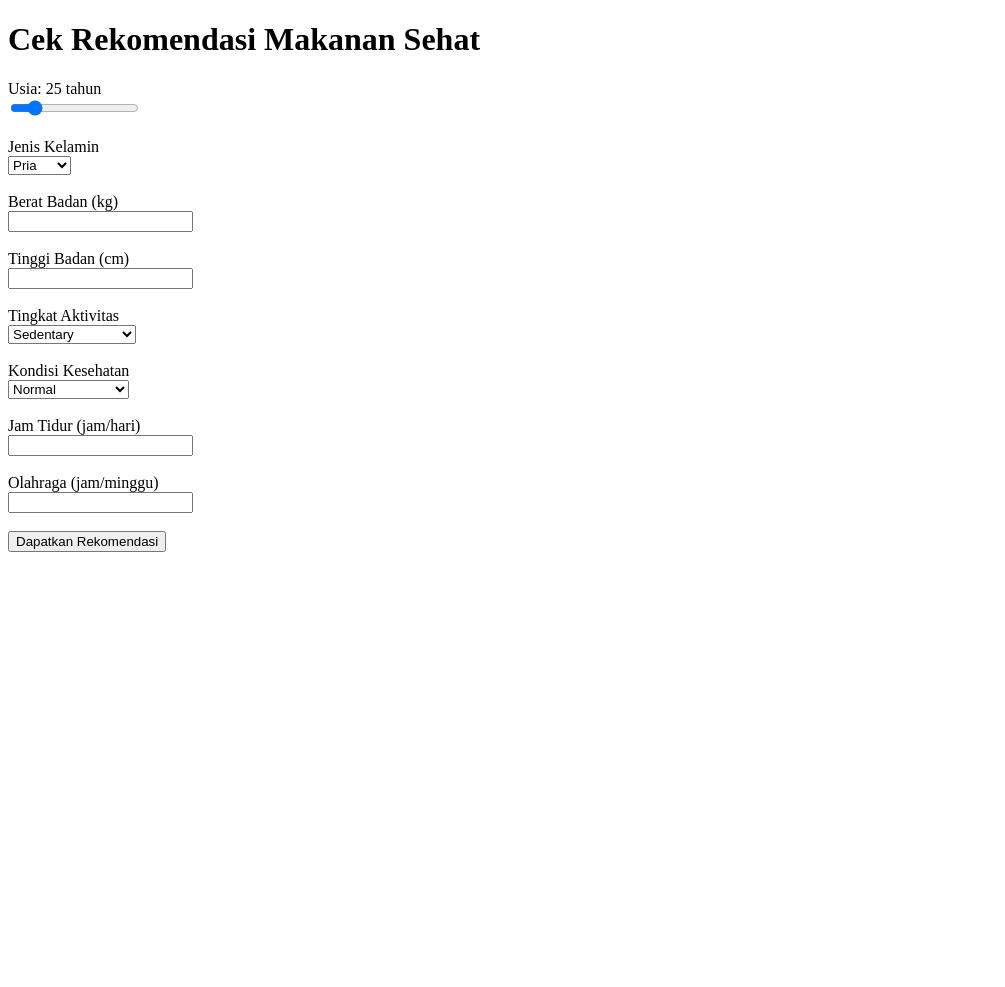
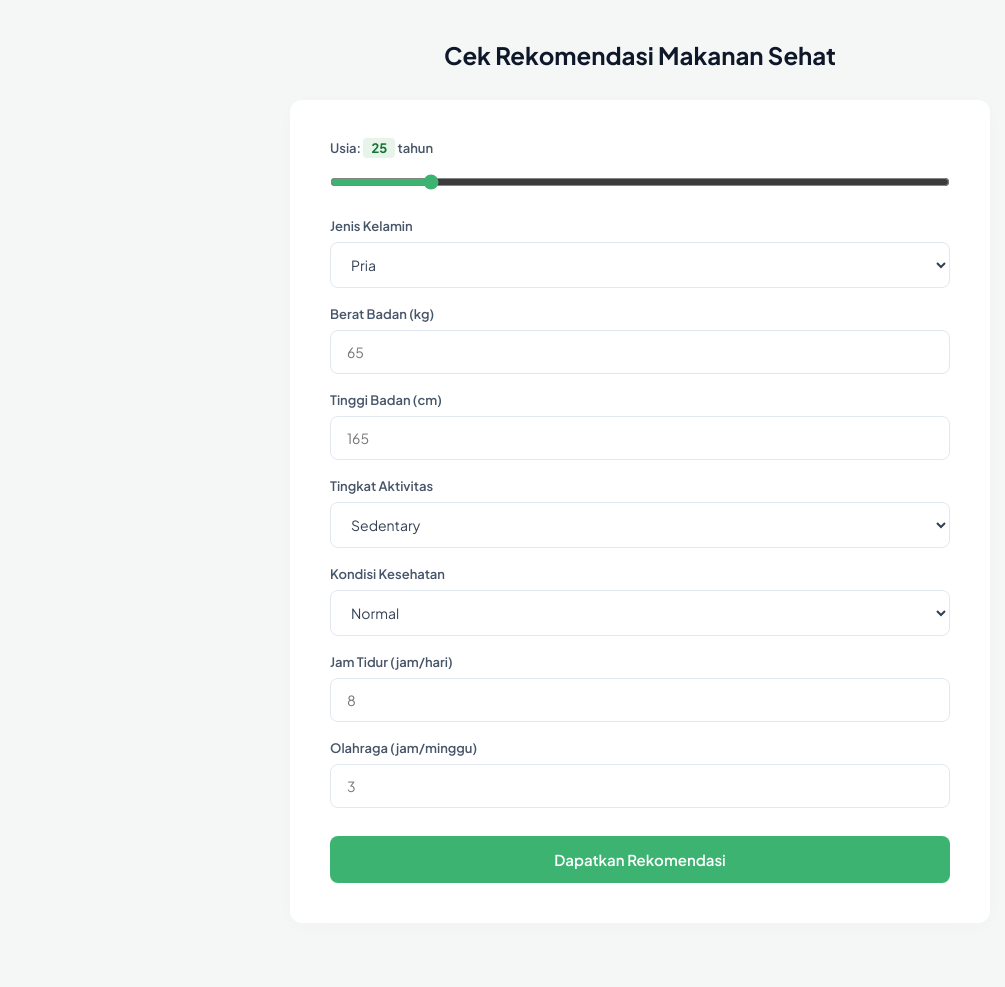
Before and after one commit to Klvindtya/healthy_food_recommendation_website, a Flask app: page / in a window 1280 px wide. Shown: the whole page, without its empty margins (0-1005 px from the left). Before the commit the page ends 552 px from the top, so only its background shows below. Run offline with Flask 3, Linux system fonts and the light colour scheme; parts of the project's set-up code (start-up, migrations or seed data) failed here and were passed over.

Commit message:
Memperbarui tampilan website dan style CSS

```diff
--- a/static/style.css
+++ b/static/style.css
@@ -0,0 +1,383 @@
+/* ==========================================================================
+   1. RESET GLOBAL & BASE STYLES
+   ========================================================================== */
+@import url('https://fonts.googleapis.com/css2?family=Plus+Jakarta+Sans:wght@400;500;600;700&display=swap');
+
+* {
+    margin: 0;
+    padding: 0;
+    box-sizing: border-box;
+    font-family: 'Plus Jakarta Sans', sans-serif;
+}
+
+body {
+    background-color: #f4f7f6;
+    color: #1e293b;
+    padding: 40px 20px;
+    min-height: 100vh;
+    display: flex;
+    flex-direction: column;
+    align-items: center;
+}
+
+h1 {
+    color: #0f172a;
+    font-size: 24px;
+    font-weight: 700;
+    margin-bottom: 30px;
+    text-align: center;
+}
+
+h3 {
+    color: #0f172a;
+    font-size: 18px;
+    margin: 24px 0 12px 0;
+}
+
+/* ==========================================================================
+   2. FORM LAYOUT FIX (SINKRONISASI COCOK UNTUK STRUKTUR BAWAAN INDEX)
+   ========================================================================== */
+#foodForm {
+    background: #ffffff;
+    padding: 40px;
+    border-radius: 12px;
+    box-shadow: 0 4px 20px rgba(0, 0, 0, 0.02);
+    width: 100%;
+    max-width: 700px;
+    margin-bottom: 24px;
+
+    /* Menggunakan Flexbox searah kolom agar berurutan lurus sempurna kebawah */
+    display: flex;
+    flex-direction: column;
+}
+
+/* Menghilangkan fungsi tag <br> bawaan agar tidak merusak jarak antar-baris */
+#foodForm br {
+    display: none;
+}
+
+/* Memberikan jarak renggang yang seragam untuk setiap label */
+#foodForm label {
+    font-size: 13px;
+    font-weight: 600;
+    color: #475569;
+    margin-top: 18px;
+    margin-bottom: 8px;
+    display: block;
+}
+
+/* Khusus label pertama (Usia) agar tidak terlalu menempel ke atas */
+#foodForm label:first-of-type {
+    margin-top: 0;
+}
+
+/* Pengaturan Input Angka & Select Box agar Sejajar Rata Kanan-Kiri */
+input[type="number"],
+select {
+    width: 100%;
+    padding: 12px 16px;
+    border: 1px solid #e2e8f0;
+    border-radius: 8px;
+    font-size: 14px;
+    outline: none;
+    background-color: #fff;
+    color: #334155;
+    transition: all 0.2s ease;
+    display: block;
+}
+
+/* Efek fokus input box */
+input[type="number"]:focus,
+select:focus {
+    border-color: #3cb371;
+    box-shadow: 0 0 0 3px rgba(60, 179, 113, 0.1);
+}
+
+/* Range Slider Usia */
+input[type="range"] {
+    width: 100%;
+    accent-color: #3cb371;
+    margin-top: 10px;
+    margin-bottom: 10px;
+    display: block;
+}
+
+#ageValue {
+    background-color: #e6f4ea;
+    color: #137333;
+    padding: 2px 8px;
+    border-radius: 4px;
+    font-weight: 700;
+}
+
+/* Tombol Submit Hijau Sesuai Mockup */
+button[type="submit"] {
+    background-color: #3cb371;
+    color: #ffffff;
+    border: none;
+    padding: 14px;
+    border-radius: 8px;
+    font-size: 15px;
+    font-weight: 600;
+    cursor: pointer;
+    margin-top: 28px;
+    width: 100%;
+    transition: background-color 0.2s;
+}
+
+button[type="submit"]:hover {
+    background-color: #2e8b57;
+}
+
+/* Status Loading */
+#loading {
+    font-weight: 600;
+    color: #475569;
+    margin: 20px 0;
+    text-align: center;
+}
+
+/* ==========================================================================
+   3. RESULT CONTAINER & TABLE RESPONSIVE
+   ========================================================================== */
+#resultArea {
+    width: 100%;
+    max-width: 1000px;
+}
+
+#resultArea table {
+    width: 100%;
+    border-collapse: collapse;
+    background: #ffffff;
+    border-radius: 8px;
+    overflow: hidden;
+    box-shadow: 0 4px 6px -1px rgba(0, 0, 0, 0.05);
+    border: none;
+    margin-top: 15px;
+}
+
+#resultArea th {
+    background-color: #f1f5f9;
+    color: #475569;
+    font-size: 12px;
+    font-weight: 700;
+    text-transform: uppercase;
+    padding: 14px;
+    border-bottom: 2px solid #e2e8f0;
+}
+
+#resultArea td {
+    padding: 14px;
+    font-size: 13.5px;
+    color: #334155;
+    border-bottom: 1px solid #f1f5f9;
+    text-align: center;
+}
+
+/* ==========================================================================
+   4. CHART CONTAINER (Mencegah Grafik Meluap Saat Zoom 100%)
+   ========================================================================== */
+#chartArea {
+    width: 100%;
+    max-width: 1000px;
+}
+
+#chartArea > div[style*="display:flex"] {
+    display: grid !important;
+    grid-template-columns: repeat(3, 1fr) !important;
+    gap: 20px !important;
+}
+
+#chartArea > div[style*="display:flex"] > div {
+    background: #ffffff;
+    padding: 20px;
+    border-radius: 12px;
+    box-shadow: 0 4px 6px -1px rgba(0, 0, 0, 0.05);
+    flex: none !important;
+    width: 100% !important;
+    min-width: 0 !important;
+}
+
+#chartArea h4 {
+    font-size: 13px;
+    color: #475569;
+    margin-bottom: 16px;
+    text-align: center;
+    text-transform: uppercase;
+    letter-spacing: 0.5px;
+}
+
+canvas {
+    max-height: 200px !important;
+    width: 100% !important;
+}
+
+/* Media Query untuk Tablet / Layar Kecil */
+@media (max-width: 900px) {
+    #chartArea > div[style*="display:flex"] {
+        grid-template-columns: 1fr !important;
+    }
+}
+
+/* ==========================================================================
+   DYNAMICS LOADING SCREEN OVERLAY (image_0bf4d0.png)
+   ========================================================================== */
+#dynamicLoadingOverlay {
+    position: fixed;
+    top: 0;
+    left: 0;
+    width: 100vw;
+    height: 100vh;
+    background-color: #f4fcf9; /* Nuansa sage green sangat cerah sesuai gambar */
+    z-index: 9999;
+    display: flex;
+    justify-content: center;
+    align-items: center;
+    padding: 20px;
+}
+
+.loading-container {
+    text-align: center;
+    width: 100%;
+    max-width: 480px;
+}
+
+/* Animasi Spinner Daun */
+.loading-logo-animation {
+    position: relative;
+    width: 80px;
+    height: 80px;
+    margin: 0 auto 24px auto;
+    display: flex;
+    justify-content: center;
+    align-items: center;
+}
+
+.pulse-ring {
+    position: absolute;
+    width: 100%;
+    height: 100%;
+    border: 2px solid #3cb371;
+    border-radius: 50%;
+    background-color: rgba(60, 179, 113, 0.05);
+    opacity: 0.4;
+    animation: pulseWave 2s infinite ease-out;
+}
+
+.animated-leaf {
+    font-size: 32px;
+    animation: floatLeaf 3s infinite ease-in-out;
+}
+
+/* Typography Text */
+.loading-container h2 {
+    font-size: 18px;
+    font-weight: 700;
+    color: #0f172a;
+    margin-bottom: 8px;
+}
+
+.loading-container p {
+    font-size: 13px;
+    color: #64748b;
+    line-height: 1.5;
+    margin-bottom: 32px;
+}
+
+/* Progress Bar Group */
+.progress-bar-wrapper {
+    margin-bottom: 30px;
+}
+
+.progress-info {
+    display: flex;
+    justify-content: space-between;
+    font-size: 12px;
+    font-weight: 600;
+    color: #64748b;
+    margin-bottom: 6px;
+}
+
+.progress-bar-bg {
+    width: 100%;
+    height: 6px;
+    background-color: #e2e8f0;
+    border-radius: 10px;
+    overflow: hidden;
+}
+
+.progress-bar-fill {
+    width: 0%;
+    height: 100%;
+    background-color: #3cb371;
+    border-radius: 10px;
+    transition: width 0.1s linear;
+}
+
+/* Stepper Checklist Status */
+.loading-steps {
+    list-style: none;
+    padding: 0;
+    text-align: left;
+    display: inline-block;
+}
+
+.loading-steps .step {
+    font-size: 13px;
+    color: #94a3b8;
+    margin-bottom: 12px;
+    position: relative;
+    padding-left: 24px;
+    transition: color 0.3s ease;
+}
+
+/* Status Default: Lingkaran Kosong */
+.loading-steps .step::before {
+    content: '';
+    position: absolute;
+    left: 0;
+    top: 2px;
+    width: 14px;
+    height: 14px;
+    border: 1.5px solid #cbd5e1;
+    border-radius: 50%;
+    background: #fff;
+    box-sizing: border-box;
+}
+
+/* Status Sedang Diproses: Titik Hitam/Hijau di Tengah */
+.loading-steps .step.active {
+    color: #334155;
+    font-weight: 500;
+}
+.loading-steps .step.active::before {
+    border-color: #3cb371;
+    background: radial-gradient(circle, #3cb371 40%, transparent 50%);
+}
+
+/* Status Selesai: Checklist Centang Hijau */
+.loading-steps .step.checked {
+    color: #1e293b;
+}
+.loading-steps .step.checked::before {
+    content: '✓';
+    border-color: #3cb371;
+    background: #3cb371;
+    color: #fff;
+    font-size: 9px;
+    font-weight: 900;
+    display: flex;
+    justify-content: center;
+    align-items: center;
+}
+
+/* Keyframes Animation */
+@keyframes pulseWave {
+    0% { transform: scale(0.6); opacity: 0.8; }
+    100% { transform: scale(1.2); opacity: 0; }
+}
+
+@keyframes floatLeaf {
+    0%, 100% { transform: translateY(0) rotate(0deg); }
+    50% { transform: translateY(-6px) rotate(10deg); }
+}
--- a/templates/index.html
+++ b/templates/index.html
@@ -1,17 +1,19 @@
 <!DOCTYPE html>
-<html>
+<html lang="id">
 <head>
+    <meta charset="UTF-8">
+    <meta name="viewport" content="width=device-width, initial-scale=1.0">
     <title>Cek Rekomendasi Makanan Sehat</title>
     <link rel="stylesheet" href="{{ url_for('static', filename='style.css') }}">
     <script src="https://cdn.jsdelivr.net/npm/chart.js"></script>
 </head>
 <body>
+
     <h1>Cek Rekomendasi Makanan Sehat</h1>
 
     <form id="foodForm">
         <label>Usia: <span id="ageValue">25</span> tahun</label><br>
-        <input type="range" id="age" name="age" min="15" max="80" value="25"
-               oninput="document.getElementById('ageValue').innerText = this.value"><br><br>
+        <input type="range" id="age" name="age" min="15" max="80" value="25" oninput="document.getElementById('ageValue').innerText = this.value"><br><br>
 
         <label>Jenis Kelamin</label><br>
         <select name="gender">
@@ -20,10 +22,10 @@
         </select><br><br>
 
         <label>Berat Badan (kg)</label><br>
-        <input type="number" step="0.1" name="weight" required><br><br>
+        <input type="number" step="0.1" name="weight" placeholder="65" required><br><br>
 
         <label>Tinggi Badan (cm)</label><br>
-        <input type="number" step="0.1" name="height" required><br><br>
+        <input type="number" step="0.1" name="height" placeholder="165" required><br><br>
 
         <label>Tingkat Aktivitas</label><br>
         <select name="activity_level">
@@ -43,30 +45,30 @@
         </select><br><br>
 
         <label>Jam Tidur (jam/hari)</label><br>
-        <input type="number" step="0.5" name="sleep_hours" required><br><br>
+        <input type="number" step="0.5" name="sleep_hours" placeholder="8" required><br><br>
 
         <label>Olahraga (jam/minggu)</label><br>
-        <input type="number" step="0.5" name="weekly_exercise" required><br><br>
+        <input type="number" step="0.5" name="weekly_exercise" placeholder="3" required><br><br>
 
         <button type="submit">Dapatkan Rekomendasi</button>
     </form>
 
-    <div id="loading" style="display:none;">⏳ Memproses...</div>
+    <div id="loading" style="display: none;">Menganalisis data...</div>
+
     <div id="resultArea"></div>
 
-    <!-- Canvas untuk grafik -->
-    <div id="chartArea" style="display:none;">
+    <div id="chartArea" style="display: none;">
         <h3>Analisis Rekomendasi Makanan</h3>
-        <div style="display:flex; gap:20px; flex-wrap:wrap;">
-            <div style="flex:1; min-width:280px;">
+        <div style="display: flex; gap: 20px;">
+            <div>
                 <h4>Health Score Makanan</h4>
                 <canvas id="chartHealthScore"></canvas>
             </div>
-            <div style="flex:1; min-width:280px;">
+            <div>
                 <h4>Distribusi Kategori</h4>
                 <canvas id="chartCategory"></canvas>
             </div>
-            <div style="flex:1; min-width:280px;">
+            <div>
                 <h4>Rata-rata Kandungan Nutrisi</h4>
                 <canvas id="chartNutrisi"></canvas>
             </div>
@@ -81,13 +83,71 @@
         document.getElementById('foodForm').addEventListener('submit', async function(e) {
             e.preventDefault();
             const formData = new FormData(this);
-            const resultArea = document.getElementById('resultArea');
-            const chartArea = document.getElementById('chartArea');
-            const loading = document.getElementById('loading');
 
-            resultArea.innerHTML = '';
-            chartArea.style.display = 'none';
-            loading.style.display = 'block';
+            // 1. Buat elemen overlay loading secara dinamis ke dalam body (image_0bf4d0.png)
+            const loadingOverlay = document.createElement('div');
+            loadingOverlay.id = 'dynamicLoadingOverlay';
+            loadingOverlay.innerHTML = `
+                <div class="loading-container">
+                    <div class="loading-logo-animation">
+                        <div class="pulse-ring"></div>
+                        <span class="animated-leaf">🍃</span>
+                    </div>
+                    <h2>Menganalisis Data Anda</h2>
+                    <p>AI sedang memproses profil kesehatan Anda untuk memberikan rekomendasi yang tepat</p>
+
+                    <div class="progress-bar-wrapper">
+                        <div class="progress-info">
+                            <span>Progres Analisis</span>
+                            <span id="dynProgressText">0%</span>
+                        </div>
+                        <div class="progress-bar-bg">
+                            <div id="dynProgressBarFill" class="progress-bar-fill"></div>
+                        </div>
+                    </div>
+
+                    <ul class="loading-steps">
+                        <li id="dynStep1" class="step">Menganalisis data kesehatan Anda...</li>
+                        <li id="dynStep2" class="step">Menghitung indeks massa tubuh...</li>
+                        <li id="dynStep3" class="step">Mencocokkan pola nutrisi optimal...</li>
+                        <li id="dynStep4" class="step">Memproses rekomendasi makanan...</li>
+                        <li id="dynStep5" class="step">Menyiapkan hasil analisis...</li>
+                    </ul>
+                </div>
+            `;
+            document.body.appendChild(loadingOverlay);
+
+            // Sembunyikan elemen lama agar bersih saat proses pemuatan berlangsung
+            document.getElementById('chartArea').style.display = 'none';
+            document.getElementById('resultArea').innerHTML = '';
+
+            // 2. Fungsi menjalankan jalannya progress bar simulasi
+            const runAnimation = () => {
+                return new Promise((resolve) => {
+                    const bar = document.getElementById('dynProgressBarFill');
+                    const txt = document.getElementById('dynProgressText');
+                    let progress = 0;
+
+                    const interval = setInterval(() => {
+                        progress += 2;
+                        if (bar) bar.style.width = progress + '%';
+                        if (txt) txt.innerText = progress + '%';
+
+                        if(progress >= 20) document.getElementById('dynStep1').className = 'step active checked';
+                        if(progress >= 40) document.getElementById('dynStep2').className = 'step active checked';
+                        if(progress >= 60) document.getElementById('dynStep3').className = 'step active checked';
+                        if(progress >= 80) document.getElementById('dynStep4').className = 'step active';
+                        if(progress >= 95) document.getElementById('dynStep5').className = 'step active';
+
+                        if (progress >= 100) {
+                            clearInterval(interval);
+                            setTimeout(resolve, 300);
+                        }
+                    }, 35);
+                });
+            };
+
+            const animationPromise = runAnimation();
 
             try {
                 const response = await fetch('/predict', {
@@ -95,56 +155,66 @@
                     body: formData
                 });
                 const result = await response.json();
-                loading.style.display = 'none';
+
+                // Tunggu progress bar menyentuh angka 100% baru hilangkan screen
+                await animationPromise;
+                loadingOverlay.remove();
 
                 if (!result.success) {
-                    resultArea.innerHTML = `<p style="color:red">Error: ${result.error}</p>`;
+                    document.getElementById('resultArea').innerHTML = `<p style="color:red; text-align:center;">Error: ${result.error}</p>`;
                     return;
                 }
 
-                // ── Tabel hasil ──
+                // 3. Render Tabel Rekomendasi ke dalam resultArea bawaan asli
                 let html = `
-                    <h3>Diet yang Direkomendasikan</h3>
-                    <p><b>${result.predicted_diet.replace('_', ' ')}</b> (Keyakinan: ${result.confidence.toFixed(1)}%)</p>
-                    <h3>Rekomendasi Makanan</h3>
-                    <table border="1" cellpadding="5">
+                    <h3>Diet Terprediksi: <b style="color: #3cb371;">${result.predicted_diet.replace('_', ' ')}</b> (${(result.confidence).toFixed(1)}%)</h3>
+                    <table>
+                        <thead>
                             <tr>
-                            <th>No</th><th>Nama Makanan</th><th>Kategori</th>
-                            <th>Kalori (kcal)</th><th>Protein (g)</th><th>Lemak (g)</th>
-                            <th>Karbo (g)</th><th>Serat (g)</th><th>Health Score</th>
-                        </tr>`;
+                                <th>No</th>
+                                <th>Nama Makanan</th>
+                                <th>Kategori</th>
+                                <th>Kalori (kcal)</th>
+                                <th>Protein (g)</th>
+                                <th>Lemak (g)</th>
+                                <th>Karbo (g)</th>
+                                <th>Serat (g)</th>
+                                <th>Health Score</th>
+                            </tr>
+                        </thead>
+                        <tbody>`;
 
                 result.recommendations.forEach((food, i) => {
-                    html += `<tr>
+                    html += `
+                        <tr>
                             <td>${i + 1}</td>
-                        <td>${food.food_name || '-'}</td>
+                            <td><b>${food.food_name || '-'}</b></td>
                             <td>${food.food_type || '-'}</td>
                             <td>${(food.calories || 0).toFixed(0)}</td>
                             <td>${(food.protein || 0).toFixed(1)}</td>
                             <td>${(food.fat || 0).toFixed(1)}</td>
                             <td>${(food.carbs || 0).toFixed(1)}</td>
                             <td>${(food.fiber || 0).toFixed(1)}</td>
-                        <td>${(food.health_score || 0).toFixed(1)}</td>
+                            <td><b>${(food.health_score || 0).toFixed(0)}</b></td>
                         </tr>`;
                 });
-                html += `</table>`;
-                resultArea.innerHTML = html;
 
-                // ── Data untuk grafik ──
+                html += `</tbody></table>`;
+                document.getElementById('resultArea').innerHTML = html;
+
+                // 4. Munculkan area grafik dan lakukan render Chart.js
+                document.getElementById('chartArea').style.display = 'block';
+
                 const foods = result.recommendations;
-                const foodNames = foods.map(f => (f.food_name || '').substring(0, 20));
+                const foodNames = foods.map(f => (f.food_name || '').substring(0, 15));
                 const healthScores = foods.map(f => f.health_score || 0);
 
-                // Hitung distribusi kategori
                 const catCount = {};
                 foods.forEach(f => {
                     const cat = f.food_type || 'Other';
                     catCount[cat] = (catCount[cat] || 0) + 1;
                 });
-                const catLabels = Object.keys(catCount);
-                const catValues = Object.values(catCount);
 
-                // Rata-rata nutrisi
                 const avgNutrisi = {
                     protein: foods.reduce((s, f) => s + (f.protein || 0), 0) / foods.length,
                     carbs:   foods.reduce((s, f) => s + (f.carbs || 0), 0) / foods.length,
@@ -152,67 +222,73 @@
                     fiber:   foods.reduce((s, f) => s + (f.fiber || 0), 0) / foods.length,
                 };
 
-                chartArea.style.display = 'block';
-
-                // Destroy chart lama kalau ada
                 if (chartHealthScore) chartHealthScore.destroy();
                 if (chartCategory) chartCategory.destroy();
                 if (chartNutrisi) chartNutrisi.destroy();
 
-                // Chart 1 — Health Score (horizontal bar)
+                Chart.defaults.font.family = "'Plus Jakarta Sans', sans-serif";
+
+                // Grafik 1 — Bar Horizontal Health Score
                 chartHealthScore = new Chart(document.getElementById('chartHealthScore'), {
                     type: 'bar',
                     data: {
                         labels: foodNames,
                         datasets: [{
-                            label: 'Health Score',
                             data: healthScores,
-                            backgroundColor: 'rgba(60, 179, 113, 0.8)',
+                            backgroundColor: '#3cb371',
+                            borderRadius: 4
                         }]
                     },
                     options: {
                         indexAxis: 'y',
+                        responsive: true,
+                        maintainAspectRatio: false,
                         plugins: { legend: { display: false } },
                         scales: { x: { min: 0, max: 100 } }
                     }
                 });
 
-                // Chart 2 — Pie kategori
+                // Grafik 2 — Pie Chart Kategori Makanan
                 chartCategory = new Chart(document.getElementById('chartCategory'), {
                     type: 'pie',
                     data: {
-                        labels: catLabels,
+                        labels: Object.keys(catCount),
                         datasets: [{
-                            data: catValues,
-                            backgroundColor: [
-                                '#4dc9f6','#f67019','#f53794',
-                                '#537bc4','#acc236','#166a8f','#00a950'
-                            ]
+                            data: Object.values(catCount),
+                            backgroundColor: ['#e28743', '#76b5c5', '#873e23', '#1e3d59', '#cbd5e1']
                         }]
+                    },
+                    options: {
+                        responsive: true,
+                        maintainAspectRatio: false,
+                        plugins: { legend: { position: 'bottom' } }
                     }
                 });
 
-                // Chart 3 — Bar nutrisi rata-rata
+                // Grafik 3 — Bar Vertikal Rata-rata Nutrisi
                 chartNutrisi = new Chart(document.getElementById('chartNutrisi'), {
                     type: 'bar',
                     data: {
                         labels: ['Protein', 'Karbo', 'Lemak', 'Serat'],
                         datasets: [{
-                            label: 'gram per 100g',
-                            data: [avgNutrisi.protein, avgNutrisi.carbs,
-                                   avgNutrisi.fat, avgNutrisi.fiber],
-                            backgroundColor: ['#4472c4','#ed7d31','#ffc000','#70ad47']
+                            data: [avgNutrisi.protein, avgNutrisi.carbs, avgNutrisi.fat, avgNutrisi.fiber],
+                            backgroundColor: ['#3cb371', '#e28743', '#ff7f50', '#76b5c5'],
+                            borderRadius: 6
                         }]
                     },
                     options: {
-                        plugins: { legend: { display: false } },
-                        scales: { y: { beginAtZero: true } }
+                        responsive: true,
+                        maintainAspectRatio: false,
+                        plugins: { legend: { display: false } }
                     }
                 });
 
             } catch (err) {
-                loading.style.display = 'none';
-                resultArea.innerHTML = `<p style="color:red">Gagal memproses: ${err}</p>`;
+                if (document.getElementById('dynamicLoadingOverlay')) {
+                    document.getElementById('dynamicLoadingOverlay').remove();
+                }
+                console.error(err);
+                alert('Terjadi kendala saat menghubungkan ke server.');
             }
         });
     </script>
```
Lines whose indentation alone changed are shown as unchanged.
